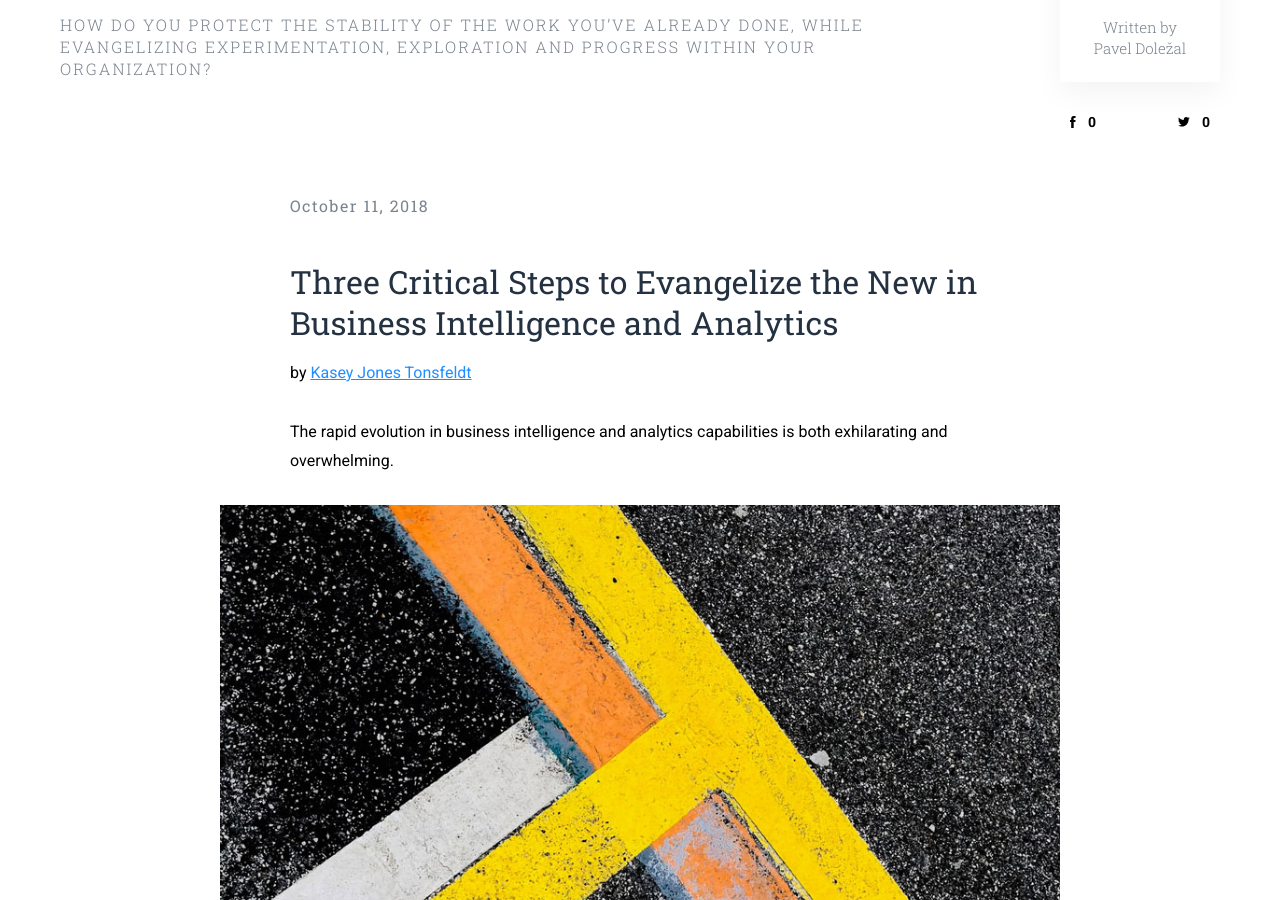
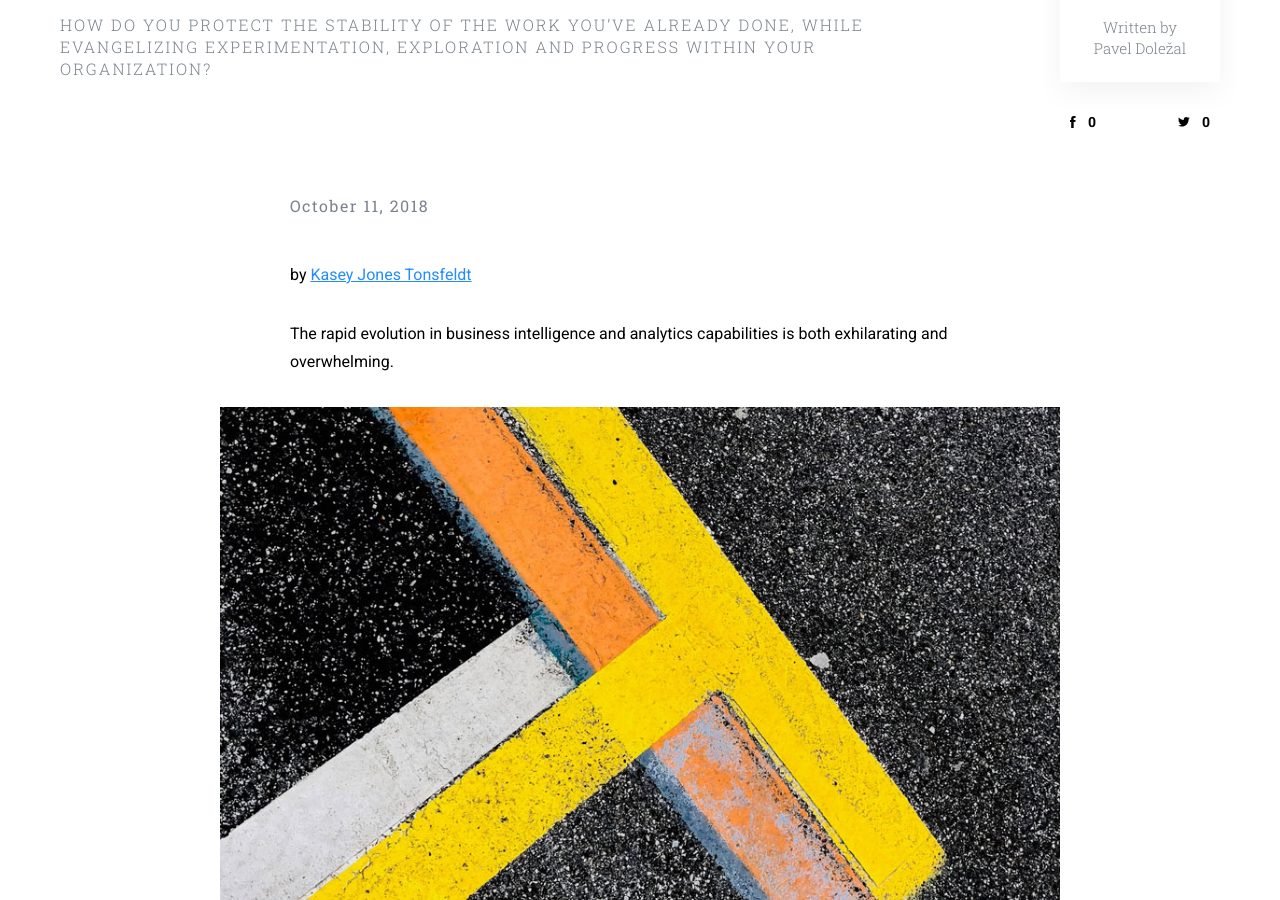
Before and after one commit to keboola/blog, a Jekyll site: the page built from _posts/2018-10-11-three-critical.md, in a window 1280 px wide and 900 px high, scrolled down 341 px. Built offline with Jekyll 4.4.1, drawn with Linux system fonts in a browser that asks for light colours; nearby versions of some CDN libraries.

Commit message:
Update from Forestry.io - Updated three-critical.md

```diff
--- a/_posts/2018-10-11-three-critical.md
+++ b/_posts/2018-10-11-three-critical.md
@@ -10,7 +10,6 @@ coverphoto: ''
 coverphoto_slider: "/uploads/critical.jpg"
 
 ---
-## Three Critical Steps to Evangelize the New in Business Intelligence and Analytics
 
 by [Kasey Jones Tonsfeldt](http://blog.keboola.com/author/20616)
 
```
